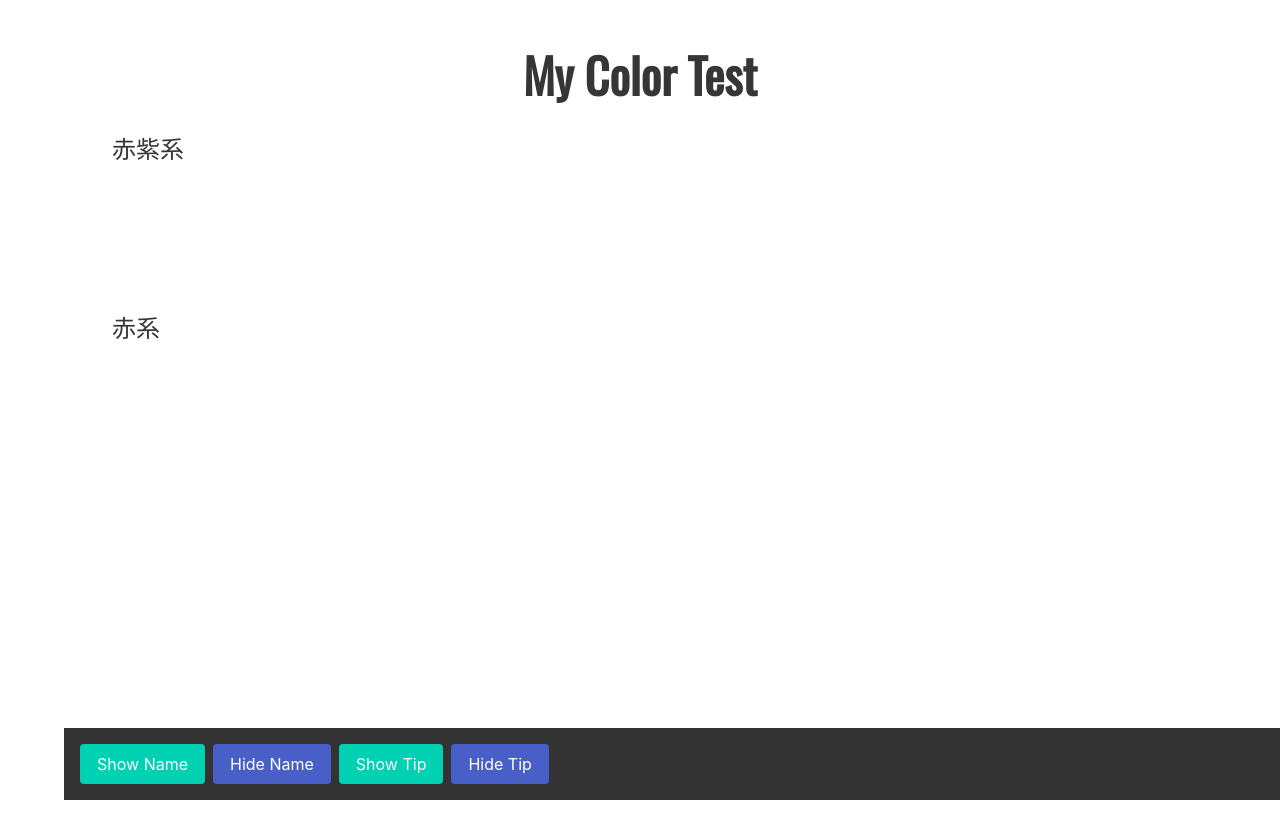
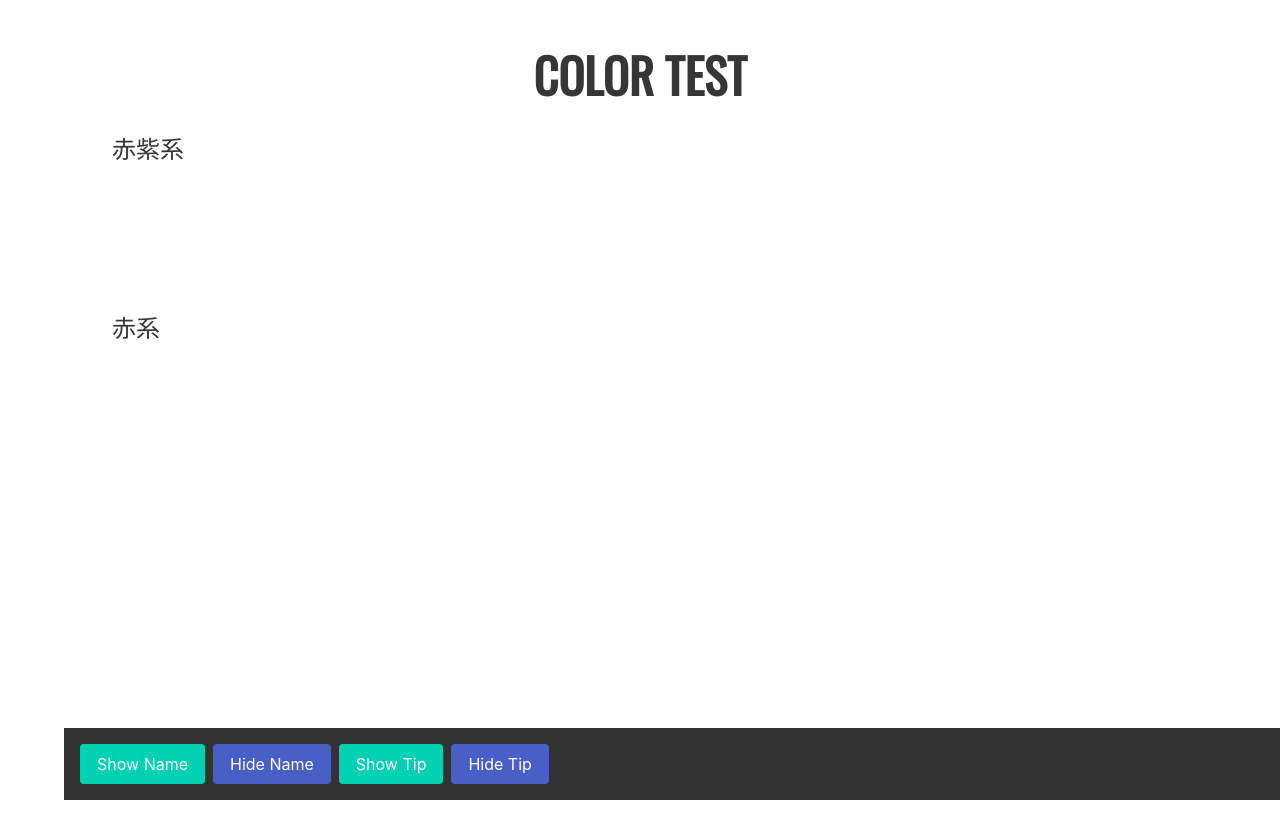
Before and after one commit to tdkm/color-test, a website built with webpack: page public/index.html in a window 1280 px wide. Shown: the top 838 px of the page. Built offline with nearby package versions, Linux system fonts and the light colour scheme.

Commit message:
h1タイトルを変更

```diff
--- a/public/index.html
+++ b/public/index.html
@@ -15,7 +15,7 @@
     <div class="container">
 
     <section class="color_list section">
-        <h1 class="title is-1">My Color Test</h1>
+        <h1 class="title is-1">COLOR TEST</h1>
         <!-- 赤紫系 -->
         <h2 class="title is-4">赤紫系</h2>
         <div class="color_tip" style="background:#e7609e;">　</div>
```
